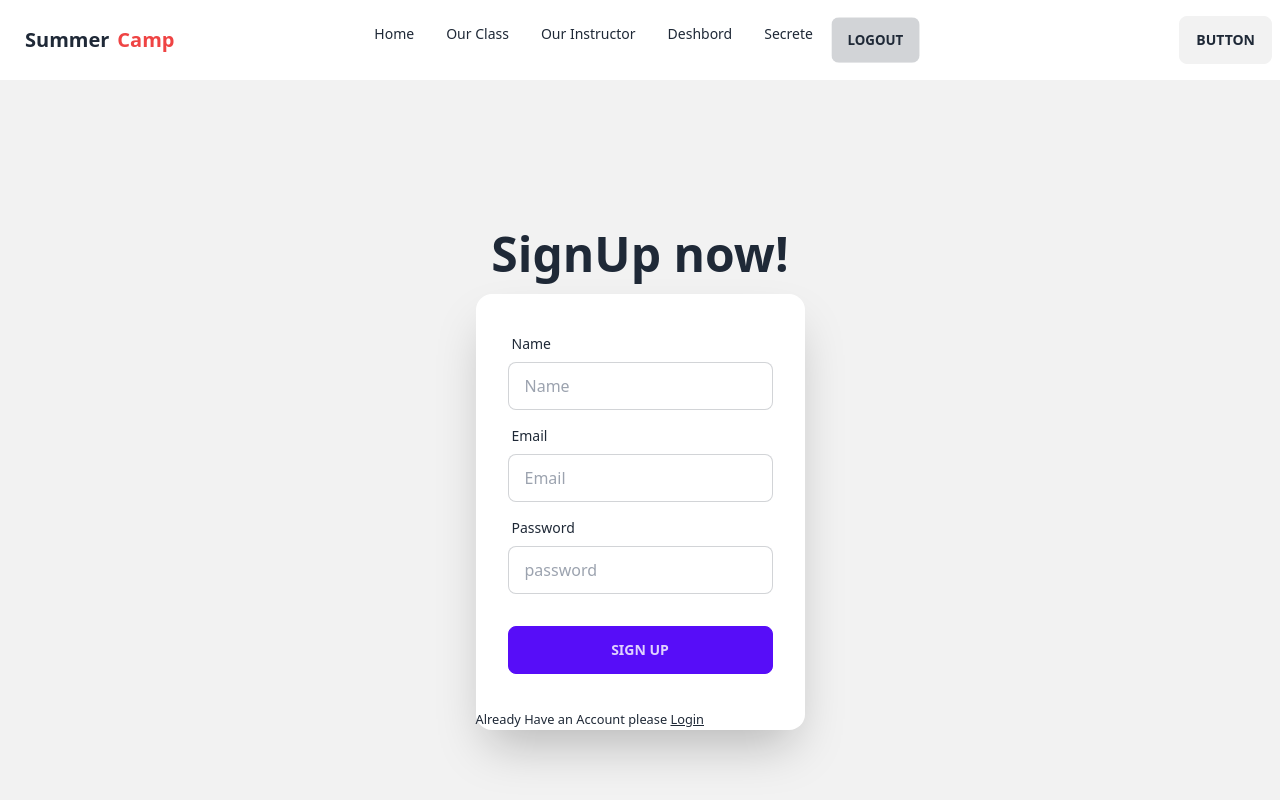
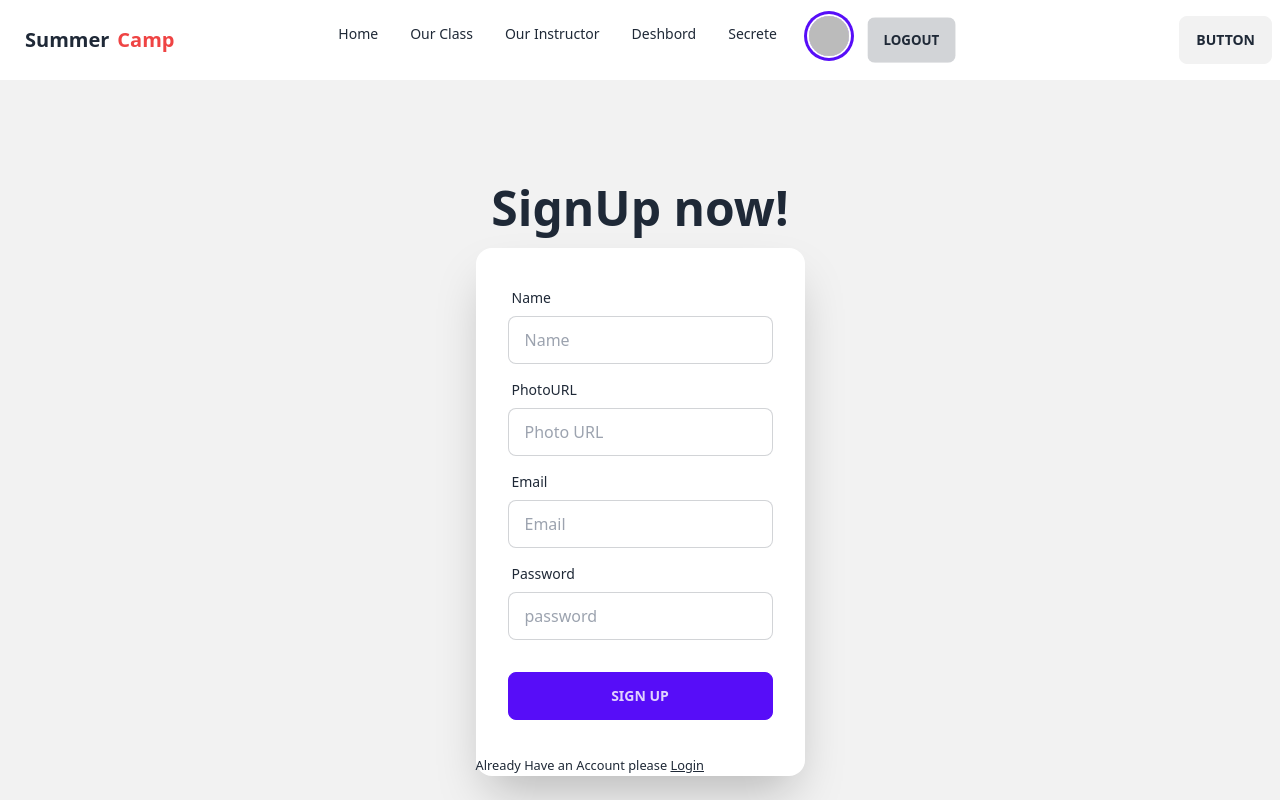
Before and after one commit to najmul19977/Summer-Camp-Client, a React (Vite) app: page /signup in a window 1280 px wide. Shown: the top 800 px of the page. Built offline with nearby package versions, Linux system fonts and the light colour scheme; no server answers; sample sign-in values are in the browser's storage.

Commit message:
login photo url commit

```diff
--- a/src/Pages/Shared/NavBar/NavBar.jsx
+++ b/src/Pages/Shared/NavBar/NavBar.jsx
@@ -4,11 +4,11 @@ import { AuthContext } from "../../../Provider/AuthProvider";
 
 
 const NavBar = () => {
-    const {user,logOut} = useContext(AuthContext);
-    const handleLogOut = () =>{
+    const { user, logOut } = useContext(AuthContext);
+    const handleLogOut = () => {
         logOut()
-        .then(()=>{})
-        .catch(error =>console.log(error));
+            .then(() => { })
+            .catch(error => console.log(error));
 
     }
     return (
@@ -47,6 +47,11 @@ const NavBar = () => {
                     <li><Link to='secret'>Secrete</Link></li>
                     {
                         user ? <>
+                            <div className="avatar">
+                                <div className="w-10 h-10 ml-4 mr-4 rounded-full ring ring-primary ring-offset-base-100 ring-offset-2">
+                                    <img src={user?.photoURL} />
+                                </div>
+                            </div>
                             <button onClick={handleLogOut} className="btn btn-active btn-ghost">LogOut</button>
                         </> : <>
                             <li><Link to='login'>Login</Link></li>
--- a/src/Pages/SignUp/SignUp.jsx
+++ b/src/Pages/SignUp/SignUp.jsx
@@ -1,13 +1,15 @@
 import { useContext } from "react";
 import { useForm } from "react-hook-form";
-import { Link } from "react-router-dom";
+import { Link, useNavigate } from "react-router-dom";
 import { AuthContext } from "../../Provider/AuthProvider";
+import Swal from "sweetalert2";
 
 
 
 const SignUp = () => {
-    const { register, handleSubmit, formState: { errors } } = useForm();
-    const {createUser} = useContext(AuthContext);
+    const { register, handleSubmit,reset, formState: { errors } } = useForm();
+    const {createUser,updateUserProfile} = useContext(AuthContext);
+    const navigate = useNavigate();
 
     const onSubmit = data => {
         console.log(data);
@@ -15,6 +17,21 @@ const SignUp = () => {
         .then(result =>{
             const loggedUser = result.user;
             console.log(loggedUser);
+            updateUserProfile(data.name,data.photoURL)
+            .then(() =>{
+                console.log('user profile info updated');
+                reset();
+                Swal.fire({
+                    position: 'top-end',
+                    icon: 'success',
+                    title: 'User Created Successful',
+                    showConfirmButton: false,
+                    timer: 1500
+                  });
+                  navigate("/");
+
+            })
+            .catch(error => console.log(error))
         })
     };
 
@@ -32,6 +49,12 @@ const SignUp = () => {
                                 <span className="label-text">Name</span>
                             </label>
                             <input type="text" name="name" {...register("name")} placeholder="Name" className="input input-bordered" />
+                        </div>
+                        <div className="form-control">
+                            <label className="label">
+                                <span className="label-text">PhotoURL</span>
+                            </label>
+                            <input type="URL" name="photoURL"  {...register("photoURL")} placeholder="Photo URL" className="input input-bordered" />
                         </div>
                         <div className="form-control">
                             <label className="label">
--- a/src/Provider/AuthProvider.jsx
+++ b/src/Provider/AuthProvider.jsx
@@ -1,5 +1,5 @@
 import React, { createContext, useEffect, useState } from 'react';
-import { createUserWithEmailAndPassword, getAuth, onAuthStateChanged, signInWithEmailAndPassword, signOut } from "firebase/auth";
+import { createUserWithEmailAndPassword, getAuth, onAuthStateChanged, signInWithEmailAndPassword, signOut, updateProfile } from "firebase/auth";
 import { app } from '../firebase/firebase.confige';
 
  export const AuthContext = createContext(null);
@@ -23,6 +23,12 @@ const AuthProvider = ({children}) => {
         setLoading(true);
         return signOut(auth);
     }
+    const updateUserProfile = (name,photo) =>{
+        return updateProfile(auth.currentUser,{
+            displayName:name,photoURL:photo
+        });
+    }
+
 
     useEffect(()=>{
        const unsubscribe = onAuthStateChanged(auth,currentUser =>{
@@ -41,7 +47,8 @@ const AuthProvider = ({children}) => {
         loading,
         createUser,
         signIn,
-        logOut
+        logOut,
+        updateUserProfile
 
     }
 
```
Lines whose indentation alone changed are shown as unchanged.
